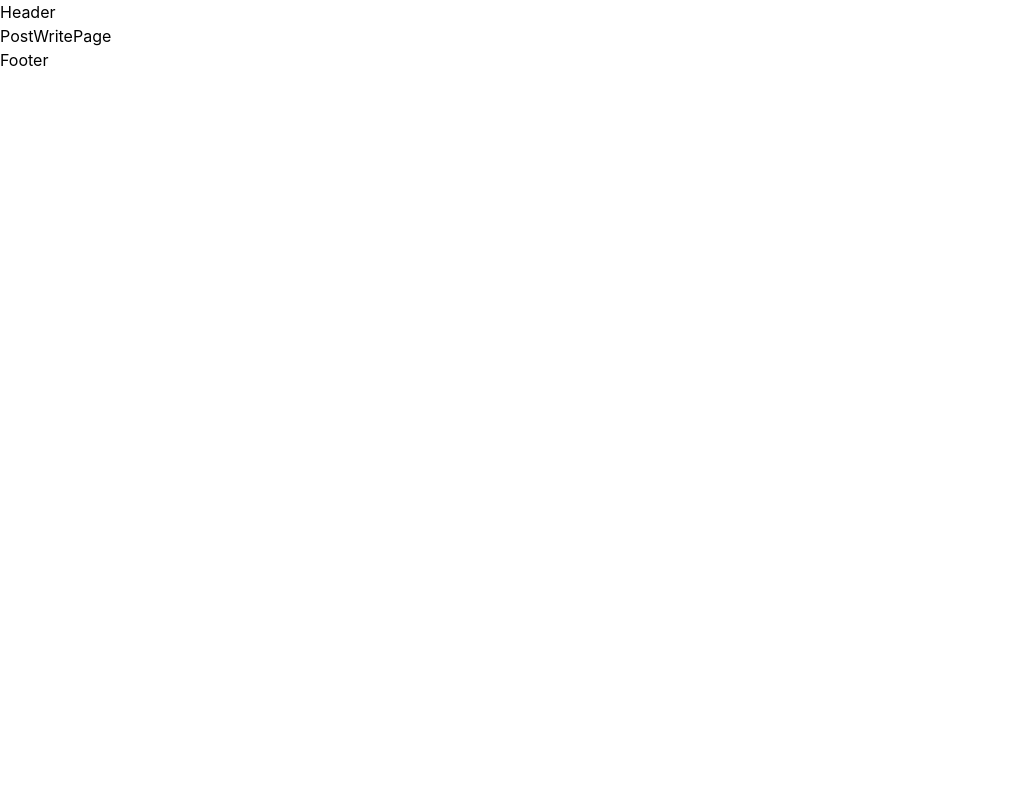
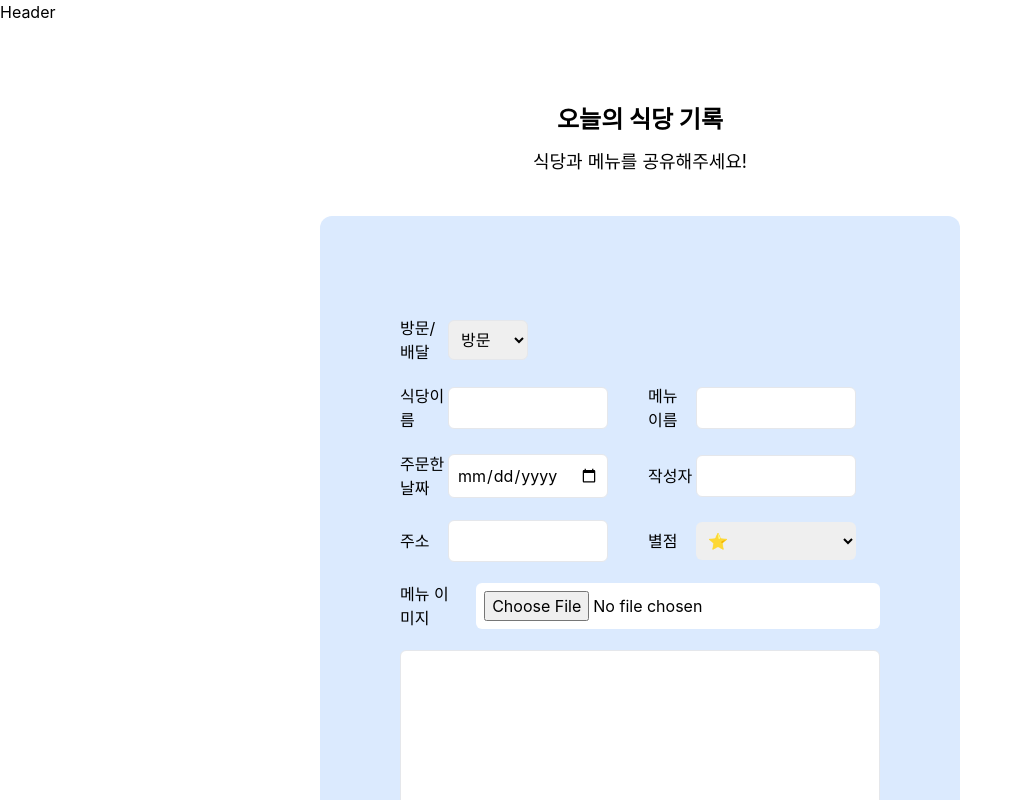
Before and after one commit to erinmzo/foodlog, a Next.js app: page /post/write in a window 1280 px wide. Shown: the top 800 px of the page, without its empty margins (0-1022 px from the left). Built offline with nearby package versions, Linux system fonts and the light colour scheme.

Commit message:
update:writepage생성

```diff
--- a/src/app/(provider)/(root)/post/write/page.tsx
+++ b/src/app/(provider)/(root)/post/write/page.tsx
@@ -1,5 +1,11 @@
+import WritePage from "@/components/post/write/Write";
+
 function PostWritePage() {
-  return <div>PostWritePage</div>;
+  return (
+    <>
+      <WritePage />
+    </>
+  )
 }
 
 export default PostWritePage;
--- /dev/null
+++ b/src/components/post/write/Write.tsx
@@ -0,0 +1,64 @@
+'use client'
+
+function WritePage() {
+  return (
+    <>
+      <div className="w-[60%] min-w-[800px] h-[800px] mx-auto mt-20 bg-white rounded-xl p-15 px-20">
+        <h1 className="text-center mt-10 mb-3 text-2xl font-bold">오늘의 식당 기록</h1>
+        <h3 className="text-center mb-10 text-lg">식당과 메뉴를 공유해주세요!</h3>
+
+        <div className="bg-blue-100 w-full h-auto p-20 rounded-xl">
+          <div className="flex w-full mt-5 items-center">
+            <label className="w-[10%]">방문/배달</label>
+            <select className="w-1/6 p-2 border rounded-md">
+              <option value="visited">방문</option>
+              <option value="delivery">배달</option>
+            </select>
+          </div>
+
+          <div className="flex mt-5 items-center">
+            <label className="w-[10%]">식당이름</label>
+            <input className="w-1/3 p-2 border rounded-md mr-10" type="text" />
+            <label className="w-[10%]">메뉴 이름</label>
+            <input className="w-1/3 p-2 border rounded-md" type="text" />
+          </div>
+
+          <div className="flex mt-5 items-center">
+            <label className="w-[10%]">주문한 날짜</label>
+            <input className="w-1/3 p-2 border rounded-md mr-10" type="date" />
+            <label className="w-[10%]">작성자</label>
+            <input className="w-1/3 p-2 border rounded-md" type="text" />
+          </div>
+
+          <div className="flex mt-5 items-center">
+            <label className="w-[10%]">주소</label>
+            <input className="w-1/3 p-2 border rounded-md mr-10" type="text" />
+            <label className="w-[10%]">별점</label>
+            <select className="w-1/3 p-2 rounded-md">
+              <option value="one">⭐</option>
+              <option value="two">⭐⭐</option>
+              <option value="three">⭐⭐⭐</option>
+              <option value="four">⭐⭐⭐⭐</option>
+              <option value="five">⭐⭐⭐⭐⭐</option>
+            </select>
+          </div>
+
+          <div className="flex mt-5 items-center">
+            <label className="w-[15%]">메뉴 이미지</label>
+            <input className="w-full bg-white p-2 rounded-md ml-4" type="file" />
+          </div>
+
+          <div className="mt-5">
+            <textarea className="w-full h-[400px] p-2 border rounded-md resize-none" name="text"></textarea>
+          </div>
+
+          <div className="mt-5 text-right">
+            <button className="bg-blue-600 text-white rounded-md px-4 py-2">작성하기</button>
+          </div>
+        </div>
+      </div>
+    </>
+  )
+}
+
+export default WritePage
```
